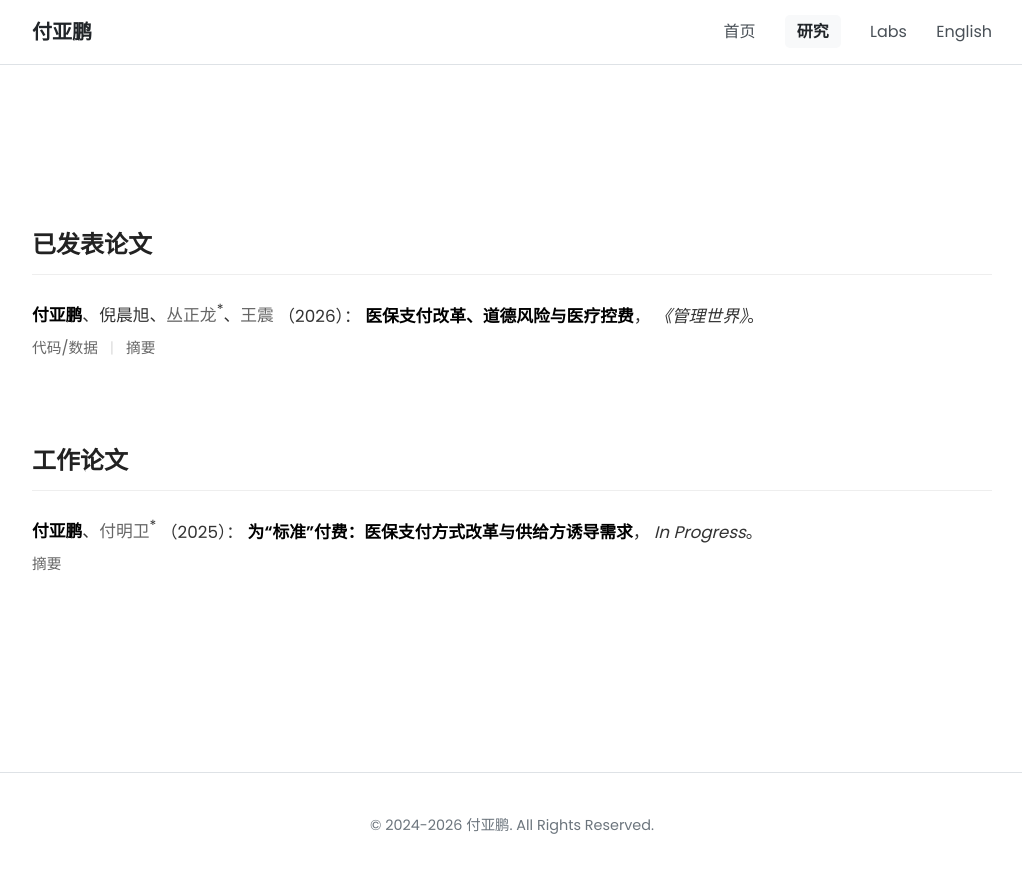
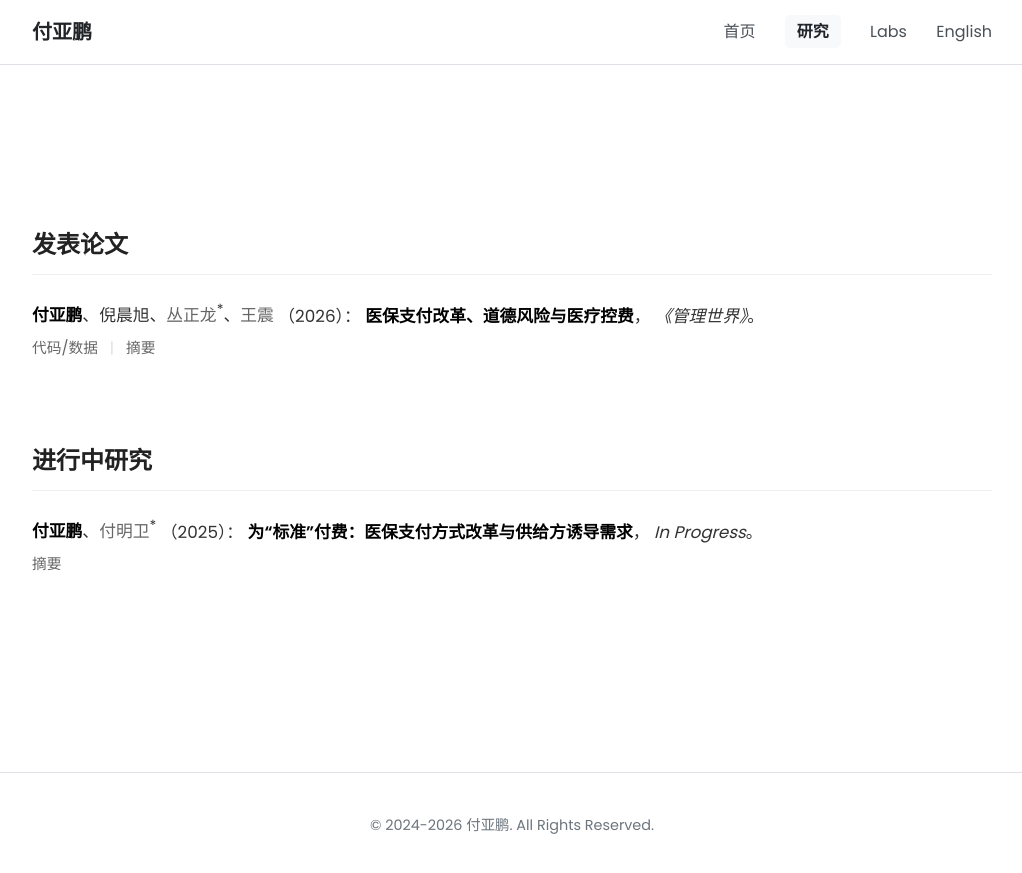
Before and after one commit to fyapeng/fyapeng.github.io, a Jekyll site: the page built from research.html, in a window 1280 px wide. Shown: the top 873 px of the page, without its empty margins (128-1150 px from the left). Built offline with Jekyll 4.4.1, drawn with Linux system fonts in a browser that asks for light colours.

Commit message:
Update zh.yml

```diff
--- a/_data/zh.yml
+++ b/_data/zh.yml
@@ -71,8 +71,8 @@ research_highlights:
 
 research_page:
   #title: "研究成果"
-  working_papers_title: "工作论文"
-  publications_title: "已发表论文"
+  working_papers_title: "进行中研究"
+  publications_title: "发表论文"
   # 按钮标签
   abstract_btn: "摘要"
   pdf_btn: "全文"
```
